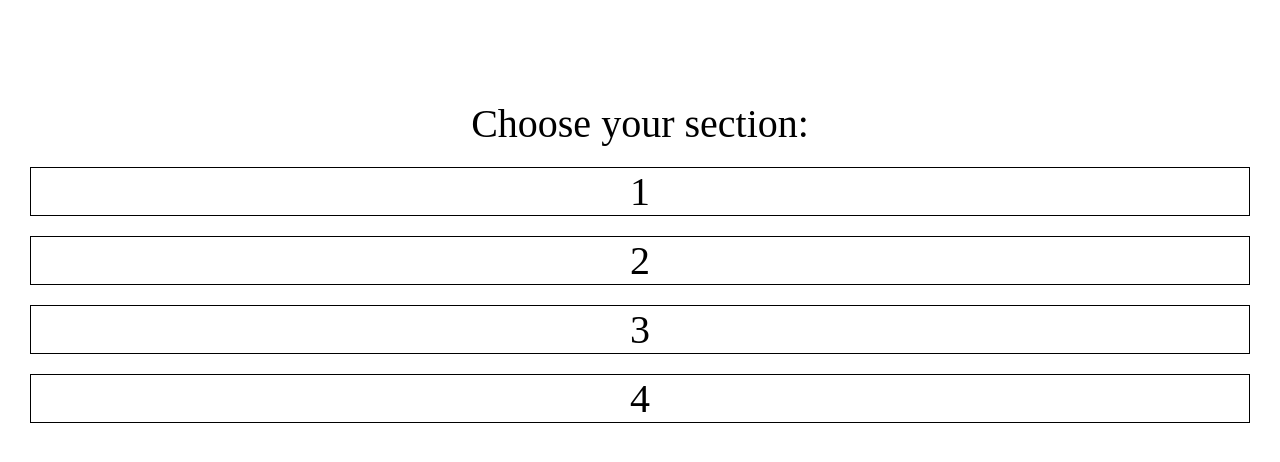
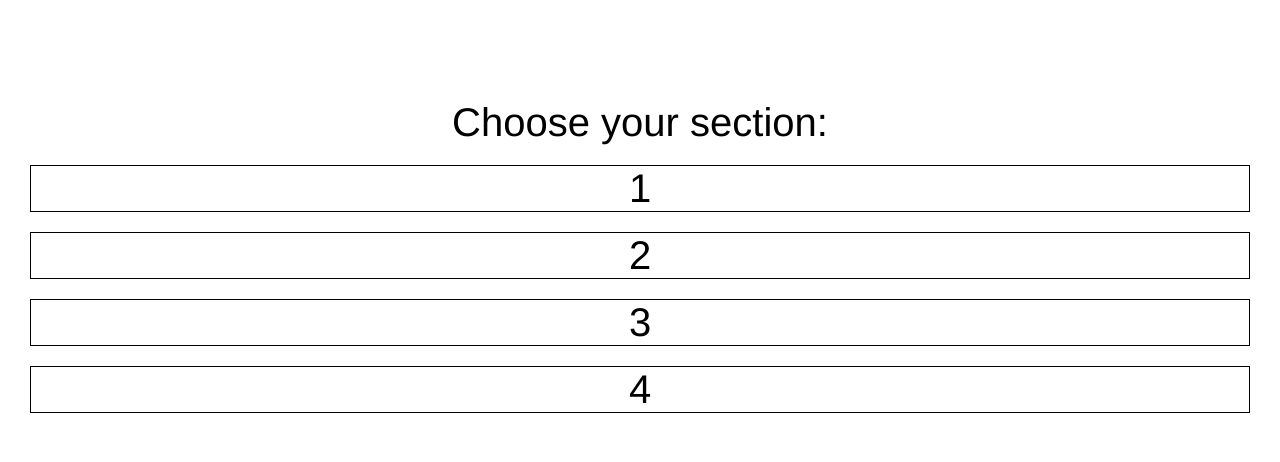
Before and after one commit to jeffmo/baseballhack2018, a plain HTML site: page web/index.html in a window 1280 px wide. Drawn offline with nearby package versions, Linux system fonts and the light colour scheme.

Commit message:
new font

```diff
--- a/web/css/style.css
+++ b/web/css/style.css
@@ -1,5 +1,5 @@
-.class {
-  font-family: serif;
+.text {
+  font-family: helvetica;
 }
 
 .sectionLink {
@@ -9,7 +9,7 @@
 .sectionButton {
   border: 1px solid black;
   color: black;
-  font-family: serif;
+  font-family: helvetica;
   font-size: 40px;
   margin: 20px 30px;
   text-align: center;
--- a/web/index.html
+++ b/web/index.html
@@ -16,7 +16,7 @@
 <body>
 
   <div id="everything">
-    <div id="chooseSection">
+    <div class="text" id="chooseSection">
     Choose your section:
     </div>
     <a class="sectionLink" href="colors.html?section=1">
```
